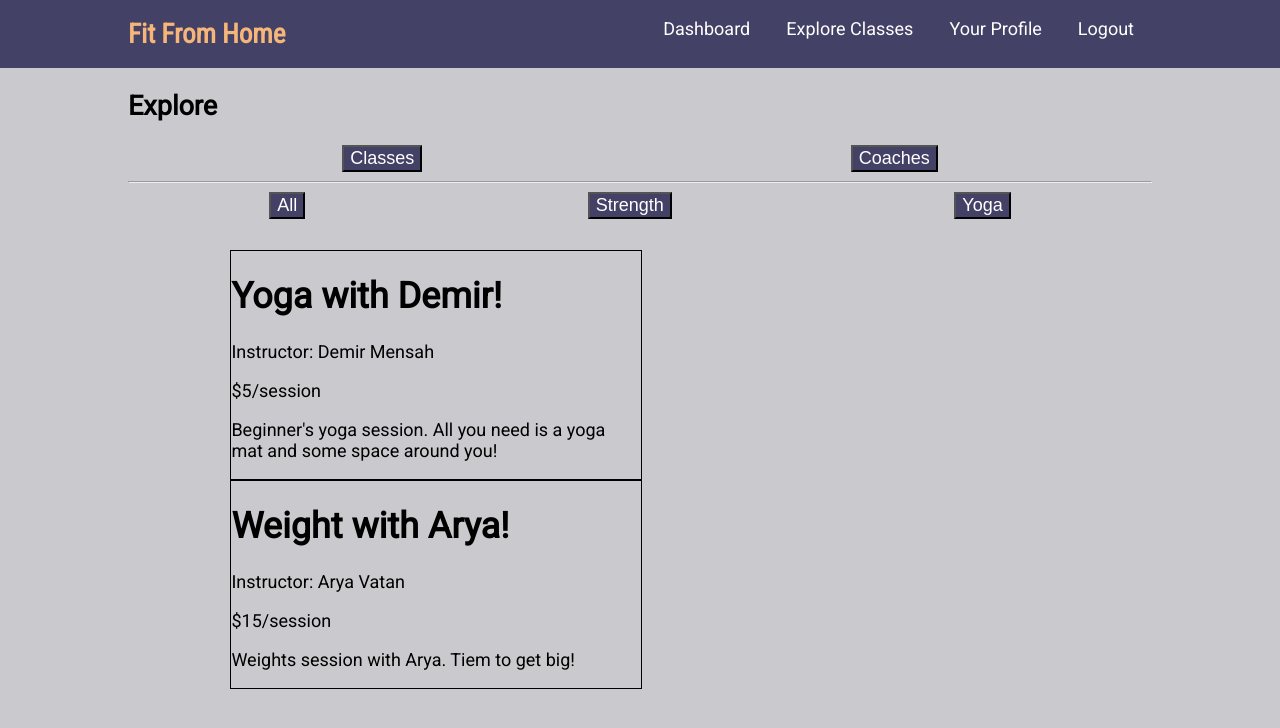
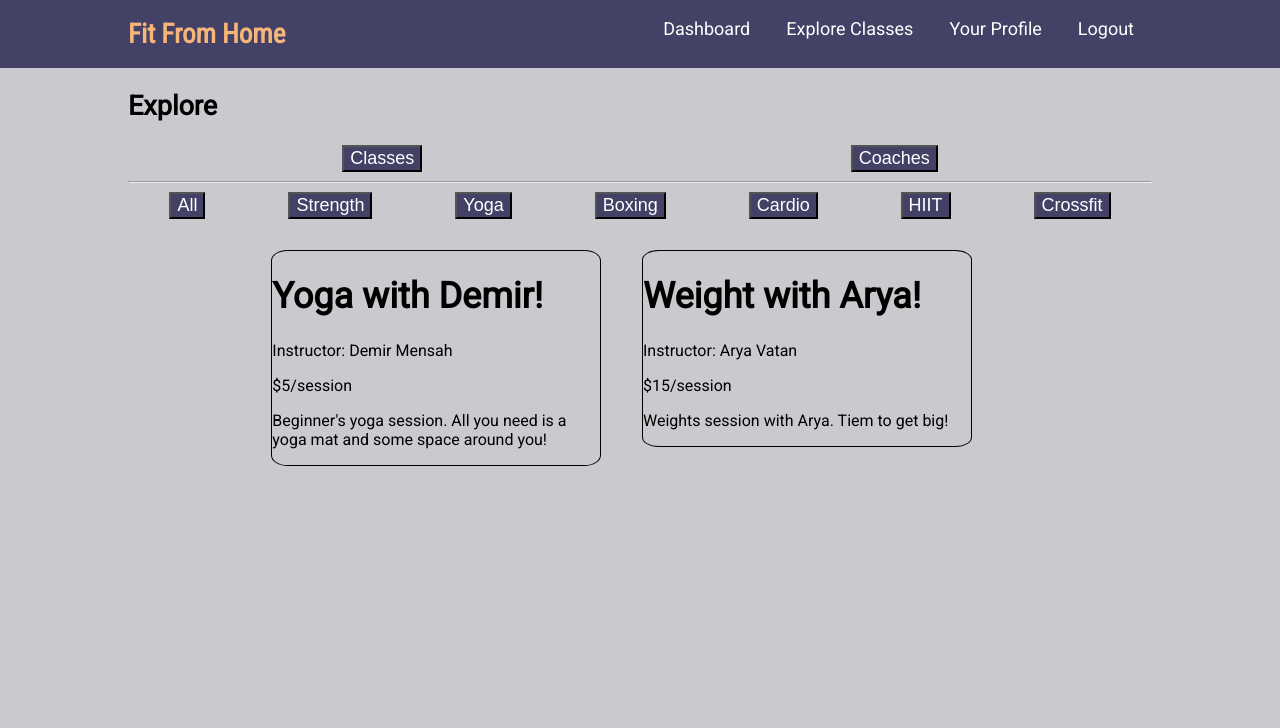
Before and after one commit to aryavatan/FitFromHome, an Angular app in the folder Front-End/FitFromHome/: page /explore in a window 1280 px wide. Shown: the top 728 px of the page. Built offline with nearby package versions, Linux system fonts and the light colour scheme.

Commit message:
Added routes to single class and profile views

```diff
--- a/Front-End/FitFromHome/src/app/explore/class-list/class-list.component.html
+++ b/Front-End/FitFromHome/src/app/explore/class-list/class-list.component.html
@@ -1,11 +1,10 @@
 <div class="container">
-    <div class="classes-div" *ngFor="let class of classes">
-        <div>
+    <div class="classes-div" *ngFor="let class of classes" [routerLink]="['/class', class.classId]">
+        <div class="content-box">
             <h1>{{ class.title }}</h1>
             <p>Instructor: {{ class.createdBy }}</p>
             <p>${{class.price}}/session</p>
             <p>{{class.description}}</p>
         </div>
-
     </div>
 </div>
--- a/Front-End/FitFromHome/src/app/explore/class-list/class-list.component.scss
+++ b/Front-End/FitFromHome/src/app/explore/class-list/class-list.component.scss
@@ -1,4 +1,20 @@
+p {
+    font-size: 16px;
+}
+
+
 .classes-div {
     border: 1px solid black;
-    width: 50%;
+    border-radius: 5%;
+    width: 40%;
+    float: left;
+    margin-left: 5%;
   }
+
+  .content-box {
+      height: 100%;
+  }
+
+  .classes-div:hover {
+      background-color: #f6b579;
+  }
--- a/Front-End/FitFromHome/src/app/explore/class-list/class-list.component.ts
+++ b/Front-End/FitFromHome/src/app/explore/class-list/class-list.component.ts
@@ -8,6 +8,7 @@ import { Component } from '@angular/core';
 export class ClassListComponent {
     classes = [
         {
+          id: '123',
           title: "Yoga with Demir!",
           createdBy: "Demir Mensah",
           description: "Beginner's yoga session. All you need is a yoga mat and some space around you!",
@@ -17,6 +18,7 @@ export class ClassListComponent {
           endDate: (new Date().getTime() + 3600)
         },
         {
+          id: '124',
           title: "Weight with Arya!",
           createdBy: "Arya Vatan",
           description: "Weights session with Arya. Tiem to get big!",
--- a/Front-End/FitFromHome/src/app/explore/coach-list/coach-list.component.html
+++ b/Front-End/FitFromHome/src/app/explore/coach-list/coach-list.component.html
@@ -1,8 +1,7 @@
 <div class="container">
-    <div class="coach" *ngFor="let coach of coaches">
+    <div class="coach" *ngFor="let coach of coaches" [routerLink]="['/profile', coach.coachId]">
         <h1>{{coach.name}}</h1>
         <h5>{{coach.category}}</h5>
-
     </div>
 
 </div>
--- a/Front-End/FitFromHome/src/app/explore/coach-list/coach-list.component.scss
+++ b/Front-End/FitFromHome/src/app/explore/coach-list/coach-list.component.scss
@@ -0,0 +1,11 @@
+.coach {
+    border: 1px solid black;
+    border-radius: 5%;
+    width: 40%;
+    float: left;
+    margin-left: 5%;
+}
+
+.coach:hover {
+    background-color: #f6b579;
+}
--- a/Front-End/FitFromHome/src/app/explore/coach-list/coach-list.component.ts
+++ b/Front-End/FitFromHome/src/app/explore/coach-list/coach-list.component.ts
@@ -8,10 +8,12 @@ import { Component } from '@angular/core';
 export class CoachListComponent{
     coaches = [
         {
+          id: "1",
           name: "demir",
           category: "yoga"
         },
         {
+          id: "2",
           name: "arya",
           category: "strenght"
         }
--- a/Front-End/FitFromHome/src/app/explore/explore.component.html
+++ b/Front-End/FitFromHome/src/app/explore/explore.component.html
@@ -1,4 +1,5 @@
 <h2>Explore</h2>
+
 <ul>
     <li>
         <button (click)="toggleCategory()">Classes</button>
@@ -28,6 +29,26 @@
                     Yoga
                 </button>
             </li>
+            <li>
+                <button>
+                    Boxing
+                </button>
+            </li>
+            <li>
+                <button>
+                    Cardio
+                </button>
+            </li>
+            <li>
+                <button>
+                    HIIT
+                </button>
+            </li>
+            <li>
+                <button>
+                    Crossfit
+                </button>
+            </li>
         </ul>
     </div>
     <app-class-list></app-class-list>
```
